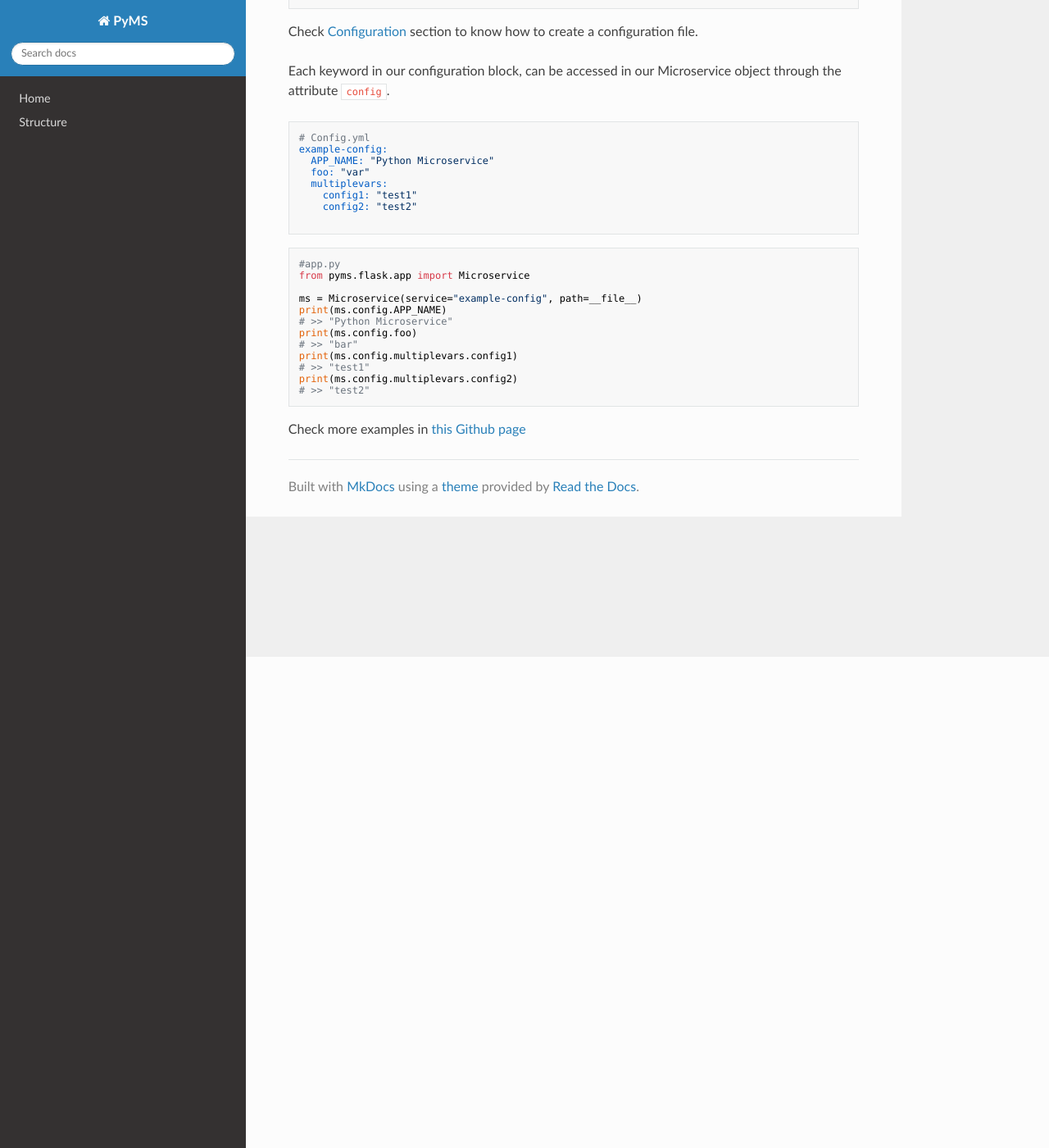
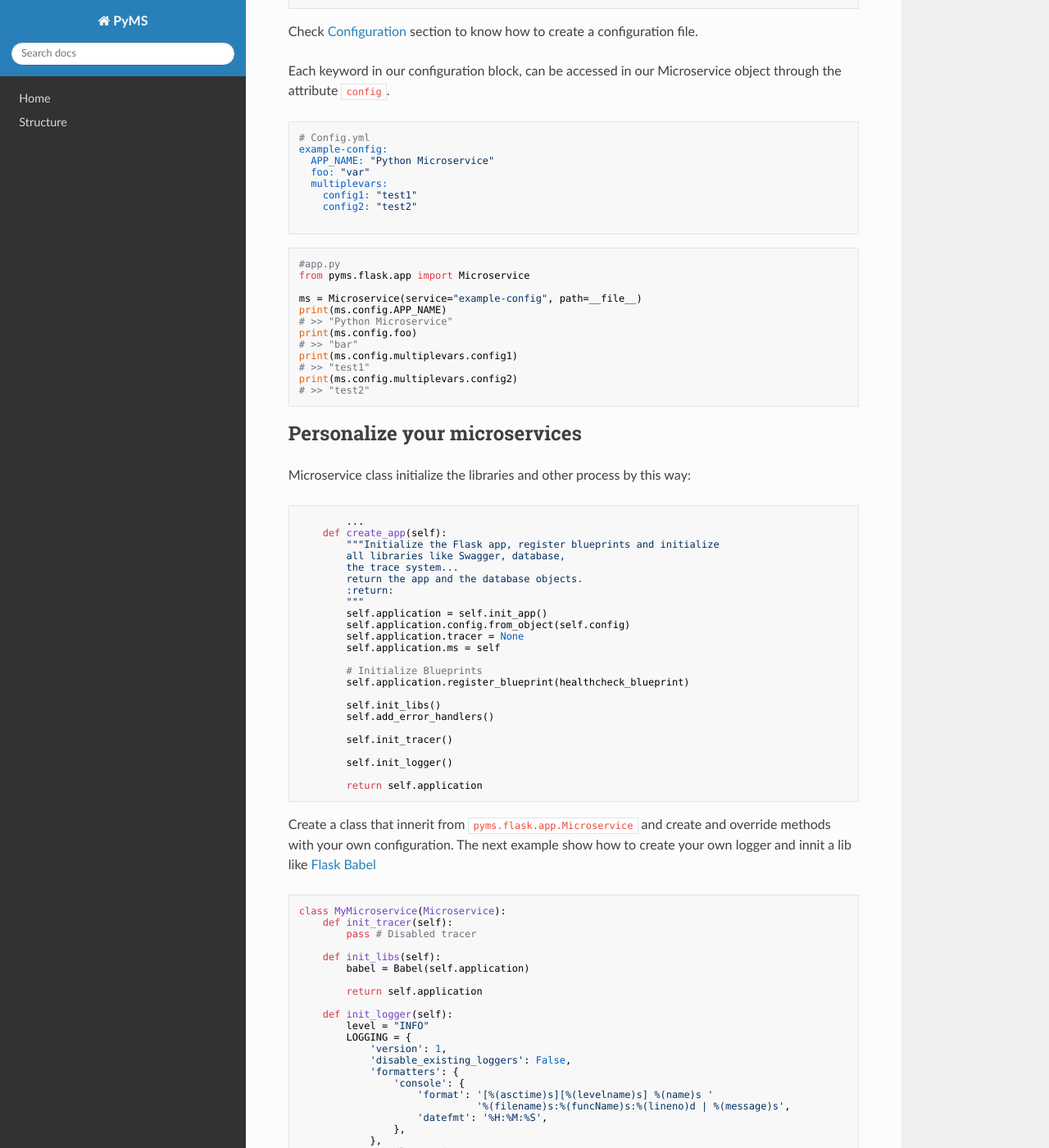
Before and after one commit to python-microservices/pyms, an MkDocs documentation site: the page built from docs/ms_class.md, in a window 1280 px wide and 1400 px high, scrolled down 599 px. Shown: the whole window at 82% size. Built offline with MkDocs 1.6.1, drawn with Linux system fonts in a browser that asks for light colours; nearby versions of some CDN libraries; some of the changed text lies outside the part shown.

Commit message:
Updated docs

````diff
--- a/docs/ms_class.md
+++ b/docs/ms_class.md
@@ -58,4 +58,89 @@ print(ms.config.multiplevars.config2)
 # >> "test2"
 ```
 
+## Personalize your microservices
+
+Microservice class initialize the libraries and other process by this way:
+
+```python
+		...
+    def create_app(self):
+        """Initialize the Flask app, register blueprints and initialize
+        all libraries like Swagger, database,
+        the trace system...
+        return the app and the database objects.
+        :return:
+        """
+        self.application = self.init_app()
+        self.application.config.from_object(self.config)
+        self.application.tracer = None
+        self.application.ms = self
+
+        # Initialize Blueprints
+        self.application.register_blueprint(healthcheck_blueprint)
+
+        self.init_libs()
+        self.add_error_handlers()
+
+        self.init_tracer()
+
+        self.init_logger()
+
+        return self.application
+```
+
+Create a class that innerit from `pyms.flask.app.Microservice` and create and override methods with your own configuration.
+The next example show how to create your own logger and innit a lib like [Flask Babel](https://pythonhosted.org/Flask-Babel/)
+
+```python
+class MyMicroservice(Microservice):
+    def init_tracer(self):
+        pass # Disabled tracer
+
+    def init_libs(self):
+        babel = Babel(self.application)
+
+        return self.application
+
+    def init_logger(self):
+        level = "INFO"
+        LOGGING = {
+            'version': 1,
+            'disable_existing_loggers': False,
+            'formatters': {
+                'console': {
+                    'format': '[%(asctime)s][%(levelname)s] %(name)s '
+                              '%(filename)s:%(funcName)s:%(lineno)d | %(message)s',
+                    'datefmt': '%H:%M:%S',
+                },
+            },
+            'handlers': {
+                'console': {
+                    'level': level,
+                    'class': 'logging.StreamHandler',
+                    'formatter': 'console'
+                },
+            },
+            'loggers': {
+                '': {
+                    'handlers': ['console'],
+                    'level': level,
+                    'propagate': True,
+                },
+                'root': {
+                    'handlers': ['console'],
+                    'level': level,
+                    'propagate': True,
+                },
+            }
+        }
+
+        logging.config.dictConfig(LOGGING)
+
+ms = MyMicroservice(path=__file__)
+app = ms.create_app()
+```
+
+
+
 Check more examples in [this Github page](https://github.com/python-microservices/pyms/tree/master/examples)
````
Also changed, not shown: README.md (+39 -14 lines), docs/quickstart.md (+2 -1 lines), docs/services.md (+5 -0 lines).
